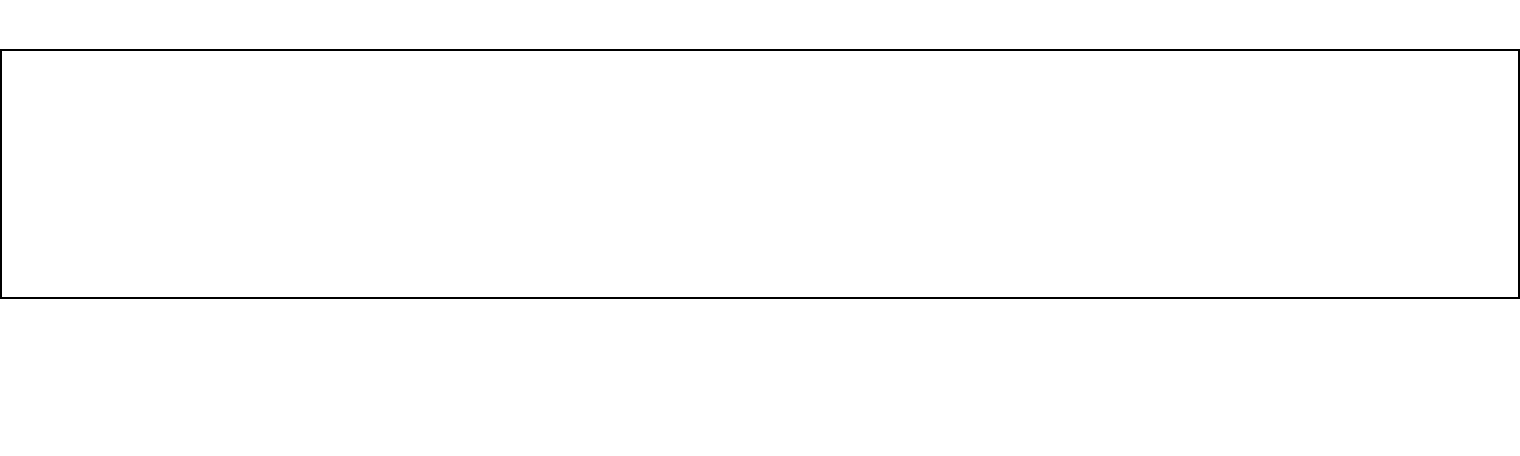
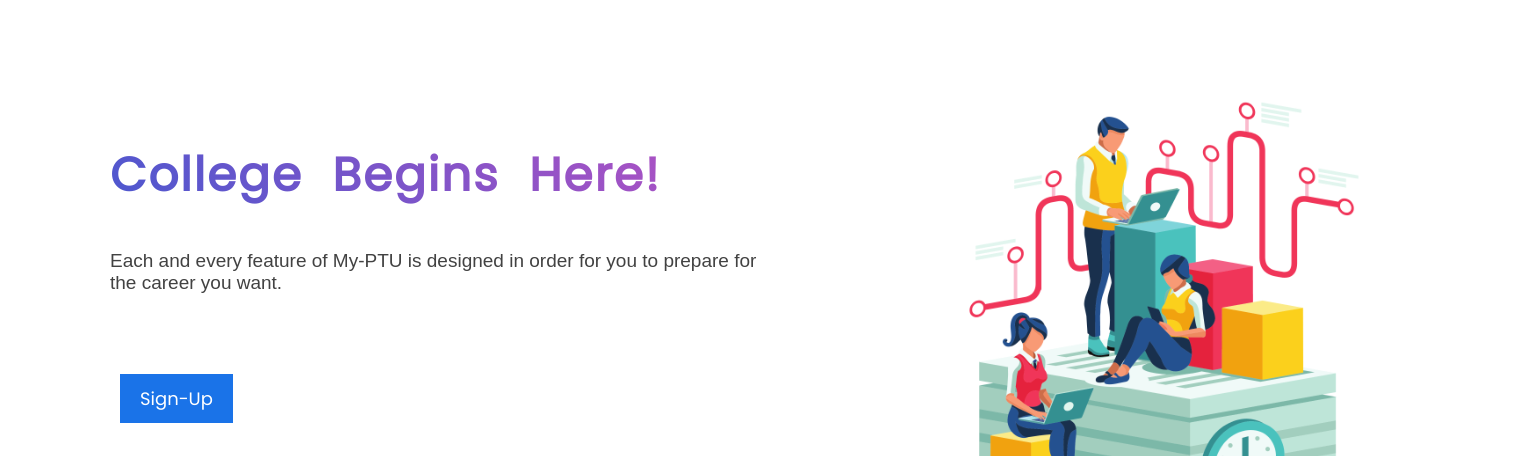
Before and after one commit to vimal-11/django-myptu-webapp, a Django app: page / in a window 1520 px wide. Shown: the part 638-1094 px from the top of the page. Run offline with Django 3.2, Linux system fonts and the light colour scheme; parts of the project's set-up code (start-up, migrations or seed data) failed here and were passed over; some libraries are stand-ins or nearby versions.

Commit message:
updated allauth

```diff
--- a/static/css/home1.css
+++ b/static/css/home1.css
@@ -417,22 +417,49 @@
     height: auto;
     background-color: rgba(0, 0, 0, 0.01);
     /*display: flex;*/
-    justify-content: space-between;
     margin-top: 50px;
     background-color: rgb(255,255,255);
-
 
 }
 
 .content-intro{
-    border: 2px solid black;
-    height: 250px;
+    height: 600px;
+    position: relative;
+    border-bottom: 2.5px solid #e6e2e2;
 
+}
+.content-main{
+    display: flex;
+    margin: 10px 30px 10px 50px;
+    width: 1450px;
+    height: 530px;
+    position: relative;
+}
+
+.intro-text{
+    flex: 1.2;
+}
+
+
+.intro-img{
+    flex: 1;
+}
+
+.intro-text .detail-heading{
+    font-size: 40px;
+    margin: 90px 0px 0px 0px;
+}
+
+.intro-text .home-pg-subttl{
+    text-transform: unset;
+    margin: 30px 50px 20px 0px;
+    width: fit-content;
 }
 
 .first-service{
     height: 300px;
     background-color: #fff;
+    display: flex;
 
 }
 
@@ -627,7 +654,7 @@
     padding: 10px 30px 10px 60px;
 }
 
-.forum-detail > p{
+.home-pg-subttl{
     font-size: 19px;
     font-family: "Monteserat",Arial, Helvetica, sans-serif;
     color: #424242;
@@ -666,7 +693,7 @@
     transition: color .15s;
 }
 
-.forum-detail button{
+.home-pg-btn{
     height: fit-content;
     width: fit-content;
     margin-left: 70px;
@@ -678,7 +705,7 @@
     pointer-events: auto;
 
 }
-.forum-detail button a{
+.home-pg-btn a{
     text-decoration: none;
     color: #fff;
     font-family: "Poppins", Arial, Helvetica, sans-serif;
--- a/templates/authenticate/home.html
+++ b/templates/authenticate/home.html
@@ -40,7 +40,7 @@
                     <button type="button" class="stdbtn">
                         <a href="{% url 'authenticate:login' %}">
                             <span class="stdbtn_txt" style="padding-right: 7px;">Login </span>
-                            <span class="material-icons">
+                            <span class="material-icons iconadj">
                                 account_circle
                             </span>
                         </a>
@@ -133,7 +133,11 @@
                                         </div>
                                     </li>
                                      <li class="navlink">
-                                        <a href="#">My Profile</a>
+                                        {% if request.user.is_authenticated %}
+                                            <a href="{% url 'authenticate:profilepage' request.user.pk %}">My Profile</a>
+                                        {% else %}
+                                            <a href="{% url 'authenticate:login' %}">My Profile</a>
+                                        {% endif %}
                                     </li>
                                     <li class="navlink">
                                         <a href="#">Clubs<i class="fas fa-caret-down"></i></a>
@@ -173,7 +177,20 @@
             </div>
             <div class="main">
                 <div class="content-intro">
-
+                    <div class="content-main">
+                        <div class="intro-text">
+                            <div class='detail-heading'>
+                                <h3>College Begins Here!</h3>
+                            </div>
+                            <p class="home-pg-subttl">Each and every feature of My-PTU is designed in order for you to prepare for the career you want.</p>
+                            <button type="button" class="home-pg-btn">
+                                <a href="{% url 'authenticate:signup' %}">Sign-Up</a>
+                            </button>
+                        </div>
+                        <div class="intro-img">
+                            <img src="{% static "images/connect.png" %}">
+                        </div>
+                    </div>
                 </div>
                 <div class="first-service">
                     <div class="service-div">
@@ -228,7 +245,7 @@
                             <div class='detail-heading'>
                                 <h3>Share  Contribute  Develop</h3>
                             </div>
-                            <p>Your Ideas</p>
+                            <p class="home-pg-subttl">Your Ideas</p>
                             <div class="forum-info">
                                 <p>Got stuck at any point in developing your projects? PTU has a large community of students and professors in almost every domain of engineering. MyPTU provides a great environment to interact with your fellow students and help eachother in growing towards their dream.</p>
                             </div>
@@ -236,7 +253,7 @@
                                 <tr><td>Post your Queries</td><td>Share your ideas and views</td></tr>
                                 <tr><td>Build connections</td><td>Find people with same interest</td></tr>
                             </table>
-                            <button type="button">
+                            <button type="button" class="home-pg-btn">
                                 <a href="{% url 'forums:forum' %}">Join the Forum</a>
                             </button>
                         </div>
@@ -259,13 +276,14 @@
                             <div class="lib-box" style="background-image: url({% static 'images/hackathon3.jpg' %}); background-position: center; background-size: cover;"><div class="overlay"></div></div>
                             <div class="lib-box" style="margin-right:20px; background-image: url({% static 'images/hackathon2.jpg' %}); background-position: center; background-size: cover;"><div class="overlay"></div></div>
                         </div>
-                        <div class="middle-head">
-
+                        <div class="middle-head line2">
+                            <div style="color: #f2f2f2">Prepare Your Exams</div>
                         </div>
-                         <div class="wrapper2">
-                            <div class="lib-box" style="background-image: url('lib2.jpg'); background-position: center; background-size: cover;"><div class="overlay"></div></div>
-                            <div class="lib-box" style="background-image: url('lib1.jpg'); background-position: center; background-size: cover;"><div class="overlay"></div></div>
-                            <div class="lib-box" style="margin-right:20px; background-image: url('lib3.jpg'); background-position: center; background-size: cover;"><div class="overlay"></div></div>
+                         <div class="wrapper3">
+                            <div class="lib-box" style="background-image: url({% static 'images/ptu-logo.png' %}); background-position: center; background-size: 250px 230px;"></div>
+                            <div class="lib-box" style="background-image: url({% static 'images/cat-logo3.png' %}); background-position: center; background-size: cover;"></div>
+                            <div class="lib-box" style="background-image: url({% static 'images/upsc_logo.png' %}); background-position: center; background-size: cover;"></div>
+                            <div class="lib-box" style="margin-right:20px; background-image: url({% static 'images/gate-logo4.png' %}); background-position: center; background-size: 265px 248px;"></div>
                         </div>
                     </div>
                 </div>
```
Also changed, not shown: other parts of static/css/home1.css (+31 -20 lines), templates/authenticate/login.html (+4 -4 lines), static/images/IITB-logo.jpg (added), static/images/cat-logo3.png (added), static/images/connect.png (added), static/images/connect5.png (added), static/images/gate-logo.jpg (added), static/images/gate-logo4.png (added), static/images/ptu-logo.png (added), static/images/upsc_logo.png (added).
